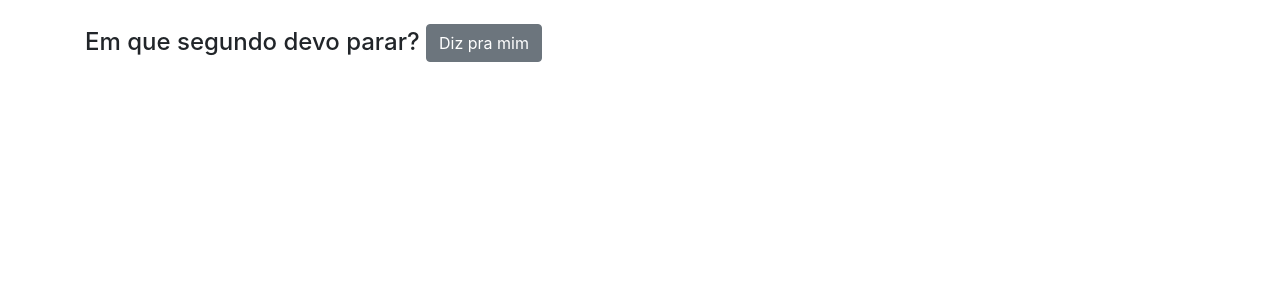
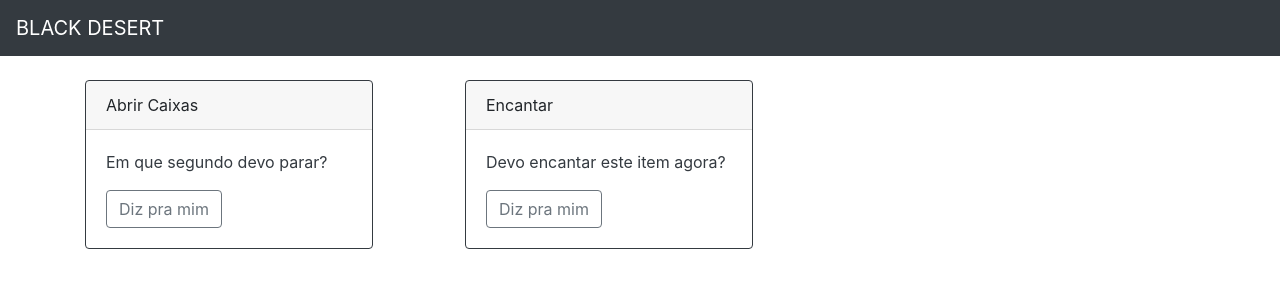
Before and after one commit to PedroVPrado/bdo-roulette, a plain HTML site: page index.html in a window 1280 px wide. Drawn offline with nearby package versions, Linux system fonts and the light colour scheme.

Commit message:
Deploy new version

```diff
--- a/index.html
+++ b/index.html
@@ -10,18 +10,53 @@
 <script src="https://stackpath.bootstrapcdn.com/bootstrap/4.5.0/js/bootstrap.min.js" integrity="sha384-OgVRvuATP1z7JjHLkuOU7Xw704+h835Lr+6QL9UvYjZE3Ipu6Tp75j7Bh/kR0JKI" crossorigin="anonymous"></script>
 </head>
 <body>
+    <nav class="navbar navbar-dark bg-dark">
+        <a class="navbar-brand" href="#">BLACK DESERT</a>
+    </nav>
+    <div class="row">&nbsp;</div>
     <div class="container">
-        <div class="row">&nbsp;</div>
-        <h4>Em que segundo devo parar?
-            <button type="button" class="btn btn-secondary" onclick="gerarNemero()">Diz pra mim</button>
-        </h4>
+
+        <div class="row">
+            <div class="col-4">
+                <div class="card border-dark mb-3" style="max-width: 18rem;">
+                    <div class="card-header">Abrir Caixas</div>
+                    <div class="card-body text-dark">
+                        <p class="card-text">Em que segundo devo parar?</p>
+                        <button type="button" class="btn btn-outline-secondary" onclick="abreCaixa()">Diz pra mim</button>
+                    </div>
+                  </div>
+            </div>
+
+            <div class="col-4">
+                <div class="card border-dark mb-3" style="max-width: 18rem;">
+                    <div class="card-header">Encantar</div>
+                    <div class="card-body text-dark">
+                        <p class="card-text">Devo encantar este item agora? </p>
+                        <button type="button" class="btn btn-outline-secondary" onclick="devoEcantar()">Diz pra mim</button>
+                    </div>
+                  </div>
+            </div>
+
+        </div>
     </div>
 
+
+
+
+
     <script>
-        function gerarNemero(){
+        function abreCaixa(){
             var valor = Math.floor(Math.random() * 30);
             alert(valor);
         }
+        function devoEcantar(){
+            var valor = Math.floor(Math.random() * 2);
+            if(valor == 1)
+                alert("SIM");
+            else
+                alert("NÃO");
+        }
+
     </script>
 </body>
 </html>
```
